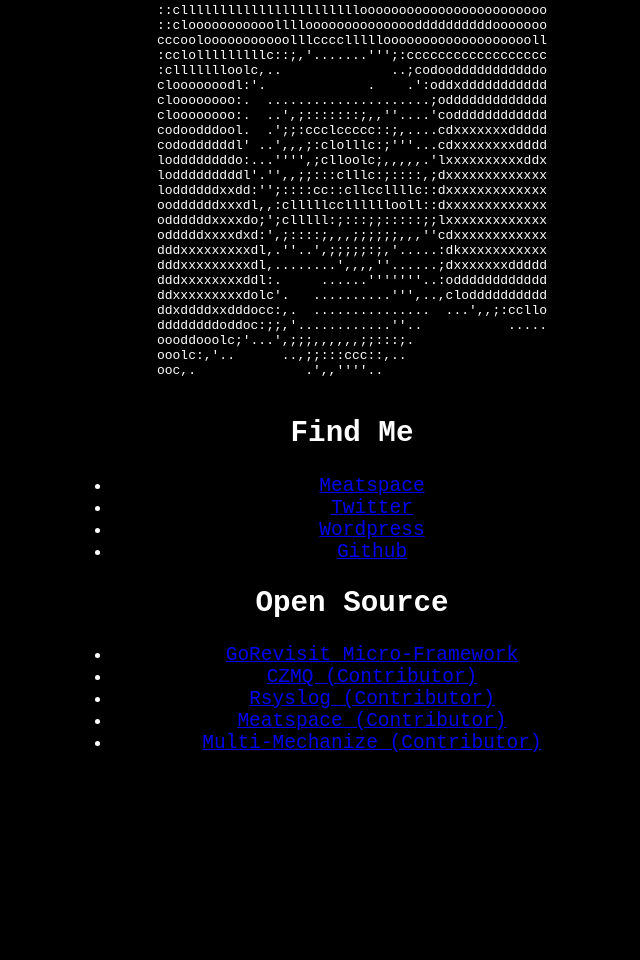
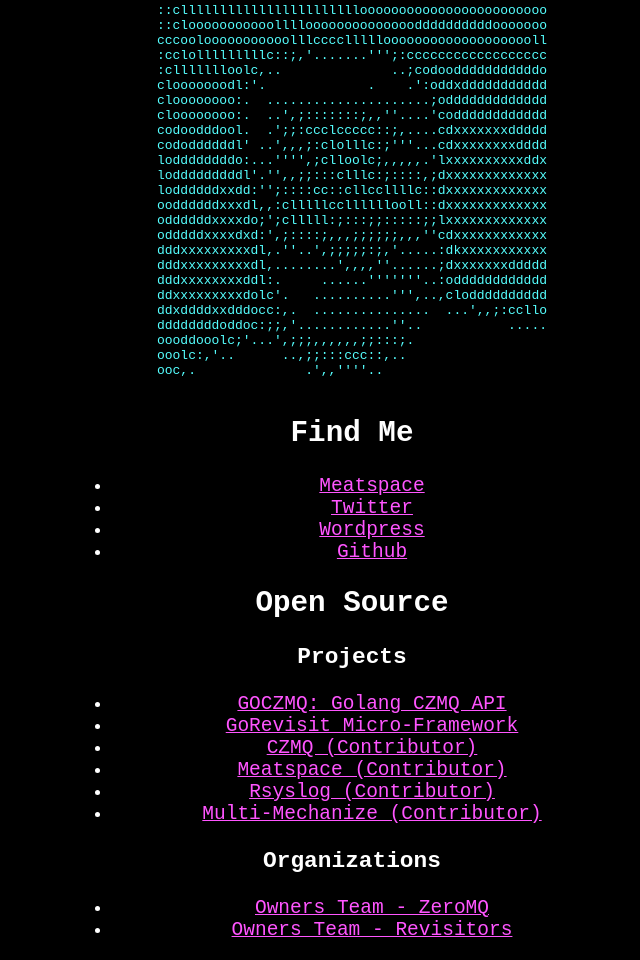
Before and after one commit to llkats/oldschool_systems, a plain HTML site: page index.html in a window 1280 px wide. Shown: the part 160-1120 px from the top of the page, without its empty margins (288-928 px from the left). Before the commit the page ends 934 px from the top, so only its background shows below. Drawn offline with Linux system fonts and the light colour scheme.

Commit message:
updating

```diff
--- a/index.html
+++ b/index.html
@@ -2,7 +2,7 @@
 <html>
 <head>
 <title>O L D S C H O O L</title>
-<style>
+<style type="text/css">
     body {
         width: 35em;
         margin: 0 auto;
@@ -20,7 +20,6 @@
 	      color: white;
     }
 
-		ul.a{
 		pre #banner {color: #ffffff;}
 		pre #picture {color: #55ffff;}
 		a:link {color: #ff55ff;}
@@ -80,14 +79,21 @@ ooc,.              .',,''''..
 	<li><a href="http://github.com/taotetek/">Github</a></li>
 </ul>
 <h2>Open Source</h2>
+<h3>Projects</h3>
 <ul>
+<li><a href="http://github.com/zeromq/goczmq">GOCZMQ: Golang CZMQ API</a></li>
 <li><a href="http://github.com/revisitors/gorevisit">GoRevisit Micro-Framework</a></li>
 <li><a href="http://czmq.zeromq.org/">CZMQ (Contributor)</a></li>
+<li><a href="http://meatspac.es/">Meatspace (Contributor)</a></li>
 <li><a href="http://www.rsyslog.com/">Rsyslog (Contributor)</a></li>
-<li><a href="http://meatspac.es/">Meatspace (Contributor)</a></li>
 <li><a href="http://testutils.org/multi-mechanize/">Multi-Mechanize (Contributor)</a></li>
 </ul>
-</info>
+<h3>Organizations</h3>
+<ul>
+<li><a href="http://github.com/zeromq">Owners Team - ZeroMQ</a></li>
+<li><a href="http://github.com/revisitors">Owners Team - Revisitors</a></li>
+</ul>
+</span>
 </center>
 </body>
 </html>
```
